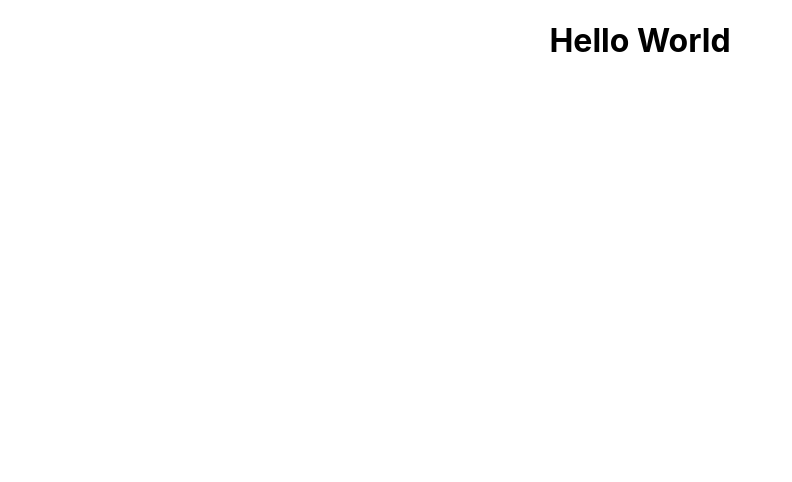
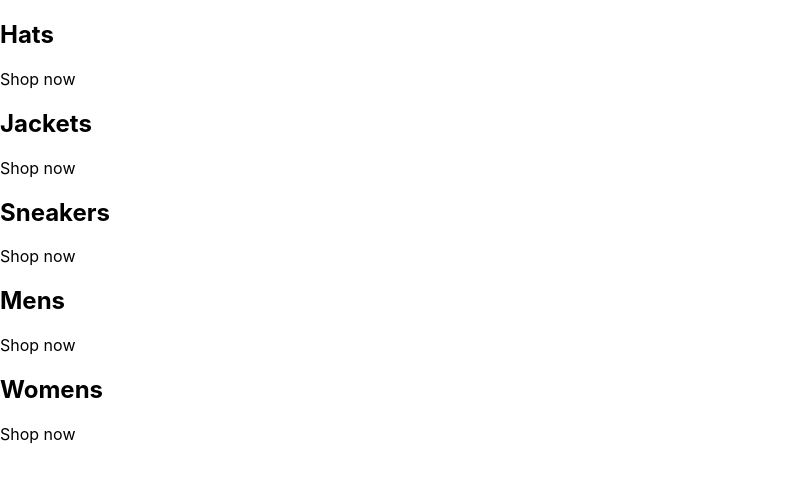
Before and after one commit to dwang134/crwn-clothing, a React (Create React App) app: page / in a window 1280 px wide. Shown: the top 482 px of the page, without its empty margins (0-792 px from the left). Built offline with nearby package versions, Linux system fonts and the light colour scheme.

Commit message:
static data model

```diff
--- a/src/App.tsx
+++ b/src/App.tsx
@@ -1,11 +1,44 @@
 import React from 'react';
-import logo from './logo.svg';
 import './App.css';
+import {Item} from '../types/Types'
 
-function App() {
+const App: React.FC = () =>  {
+
+  const categories:Item []= [
+    {
+      id: 1,
+      title: "Hats",
+    },
+    {
+      id: 2,
+      title: "Jackets",
+    },
+    {
+      id: 3,
+      title: "Sneakers",
+    },
+    {
+      id: 4,
+      title: "Mens",
+    },
+    {
+      id: 5,
+      title: "Womens",
+    },
+
+  ];
+
   return (
-    <div className="App">
-    <h1>Hello World</h1>
+    <div className="categories-contianer">
+      {categories.map((category, index)=> (
+        <div key= {category.id} className="category-container">
+          <div className="background-image"></div>
+          <div className="category-body">
+            <h2>{category.title}</h2>
+            <p>Shop now</p>
+          </div>
+        </div>
+      ))}
     </div>
   );
 }
--- /dev/null
+++ b/types/Types.ts
@@ -0,0 +1,4 @@
+export type Item = {
+    id: number,
+    title: string
+}
```
